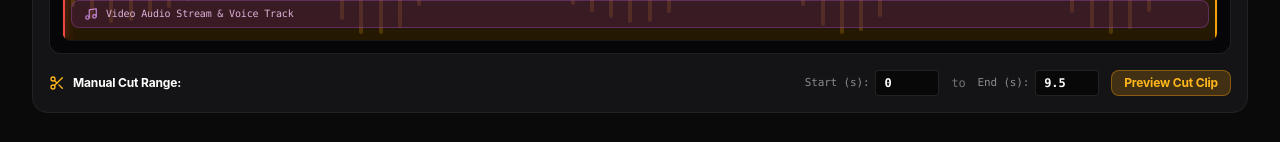
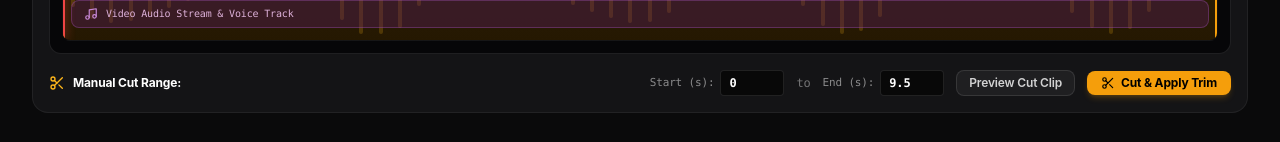
Before and after one commit to vivekmed18-glitch/Brownie-Ai-Studio, a React (Vite) app: page / in a window 1280 px wide. Shown: the part 1383-1525 px from the top of the page. Built offline with nearby package versions, Linux system fonts and the light colour scheme.

Commit message:
feat: add Cut & Apply Trim button for manual video clip range cutting

```diff
--- a/src/components/Timeline.tsx
+++ b/src/components/Timeline.tsx
@@ -280,9 +280,19 @@ export const Timeline: React.FC<TimelineProps> = ({
 
           <button
             onClick={() => onTimeSeek(trimStart)}
-            className="flex items-center gap-1 bg-brownie-500/20 hover:bg-brownie-500/30 text-brownie-400 border border-brownie-500/40 text-xs font-bold px-3 py-1 rounded-lg transition-colors"
+            className="flex items-center gap-1 bg-white/5 hover:bg-white/10 text-white/80 border border-white/10 text-xs font-semibold px-3 py-1 rounded-lg transition-colors"
           >
             Preview Cut Clip
+          </button>
+
+          <button
+            onClick={() => {
+              if (onTrimVideo) onTrimVideo(trimStart, trimEnd);
+              onTimeSeek(trimStart);
+            }}
+            className="flex items-center gap-1.5 bg-brownie-500 hover:bg-brownie-400 text-black font-bold text-xs px-3.5 py-1 rounded-lg transition-all shadow-md shadow-brownie-500/20"
+          >
+            <Scissors className="h-3.5 w-3.5" /> Cut & Apply Trim
           </button>
         </div>
       </div>
```
